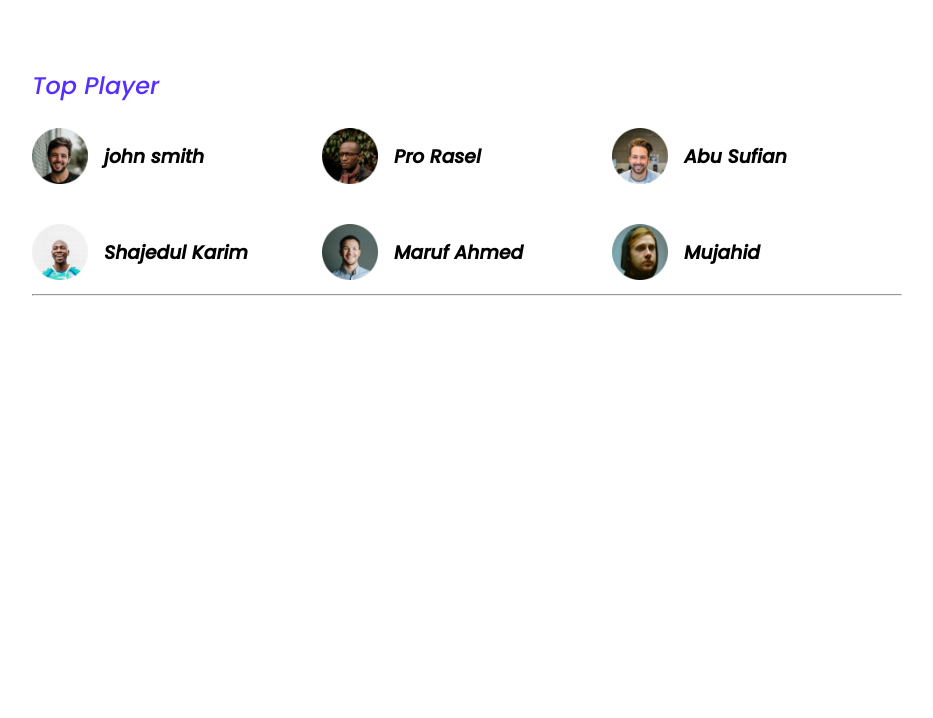
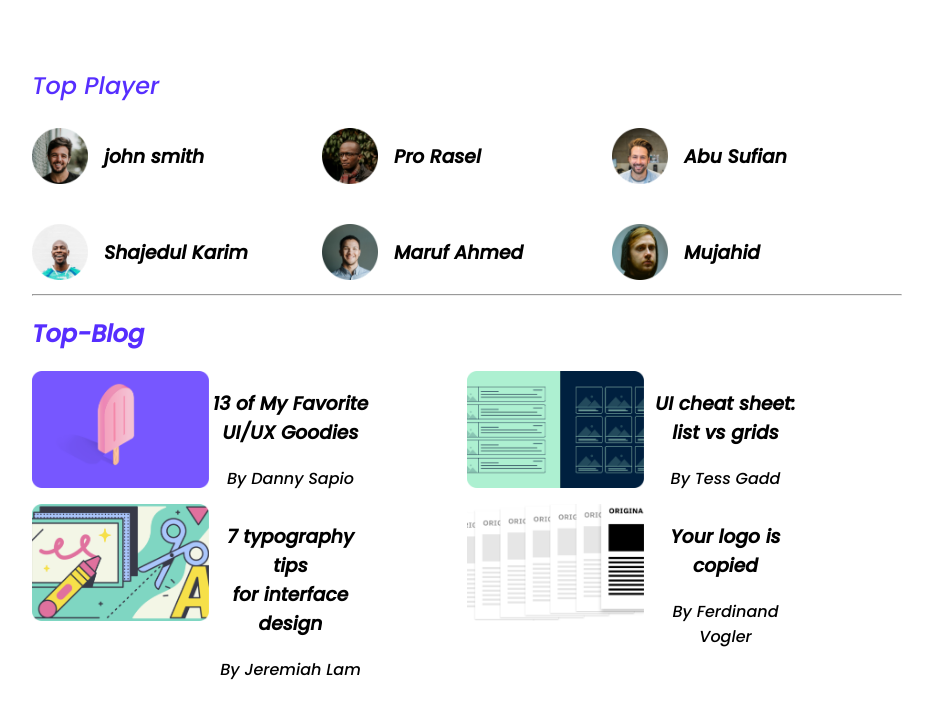
Before and after one commit to NusratJahan98/practice1, a plain HTML site: page index.html in a window 1280 px wide. Shown: the whole page, without its empty margins (173-1106 px from the left). Drawn offline with Linux system fonts and the light colour scheme.

Commit message:
first try

```diff
--- a/index.html
+++ b/index.html
@@ -59,6 +59,57 @@
              </div>
          </div>
          <hr class="player-bottom">
+
+
+
+
+         <div class="top-blog">
+            <h2 class="blog-title">Top-Blog</h2>
+            <div class="blogers">
+
+                <div class="bloger">
+                    <img src="images/blogs/blog-1.png" alt="">
+                    <div class="content">
+                    <h3 class="blog-name">13 of My Favorite <br> UI/UX Goodies</h3>
+                    <p>By Danny Sapio</p>
+                </div>
+                </div>
+
+
+
+                <div class="bloger">
+                    <img src="images/blogs/blog-2.png" alt="">
+                    <div class="content">
+                    <h3 class="blog-name"><h3>UI cheat sheet: <br> list vs grids</h3>
+                    <p>By Tess Gadd</p>
+                   </div>
+                </div>
+
+
+                <div class="bloger">
+                    <img src="images/blogs/blog-3.png" alt="">
+                    <div class="content">
+                    <h3 class="blog-name">7 typography tips <br>
+                        for interface design</h3>
+                    <p>By Jeremiah Lam</p>
+                </div>
+                </div>
+
+
+                <div class="bloger">
+                    <img src="images/blogs/blog-4.png" alt="">
+
+                    <div class="content">
+                    <h3 class="blog-name">Your logo is <br>
+                        copied</h3>
+                    <p>By Ferdinand Vogler</p>
+                   </div>
+                </div>
+
+            </div>
+
+          </div>
+
        </section>
     </main>
     <!-- main part end -->
--- a/style.css
+++ b/style.css
@@ -39,5 +39,33 @@ main{
     #562EFF;
     font-size: 24px;
     font-weight: 500;
+}
+
+
+.blogers{
+    display: grid;
+    grid-template-columns: repeat(2, 1fr);
+    grid-row-gap:16px;
+}
+.bloger img{
+    width: 177px;
+    height: 117px;
+}
+.bloger{
+    display: flex;
+    text-align: center;
+}
+.content{
+    width: 163px;
+    height: 68px;
 
 }
+.blog-name{
+
+}
+.blog-title{
+    font-size:24px;
+    color:
+    #562EFF;
+    font-weight: 500px;
+}
```
